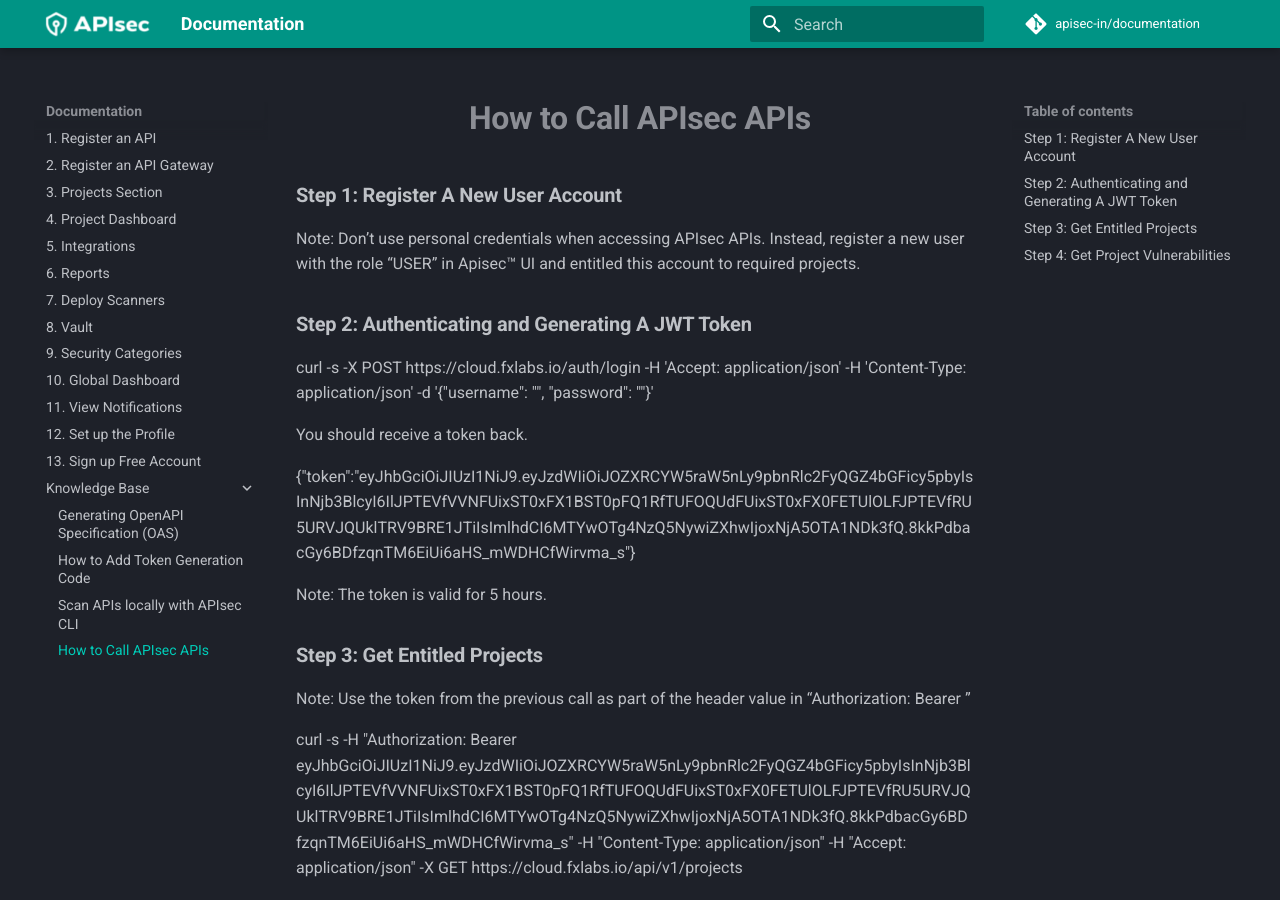
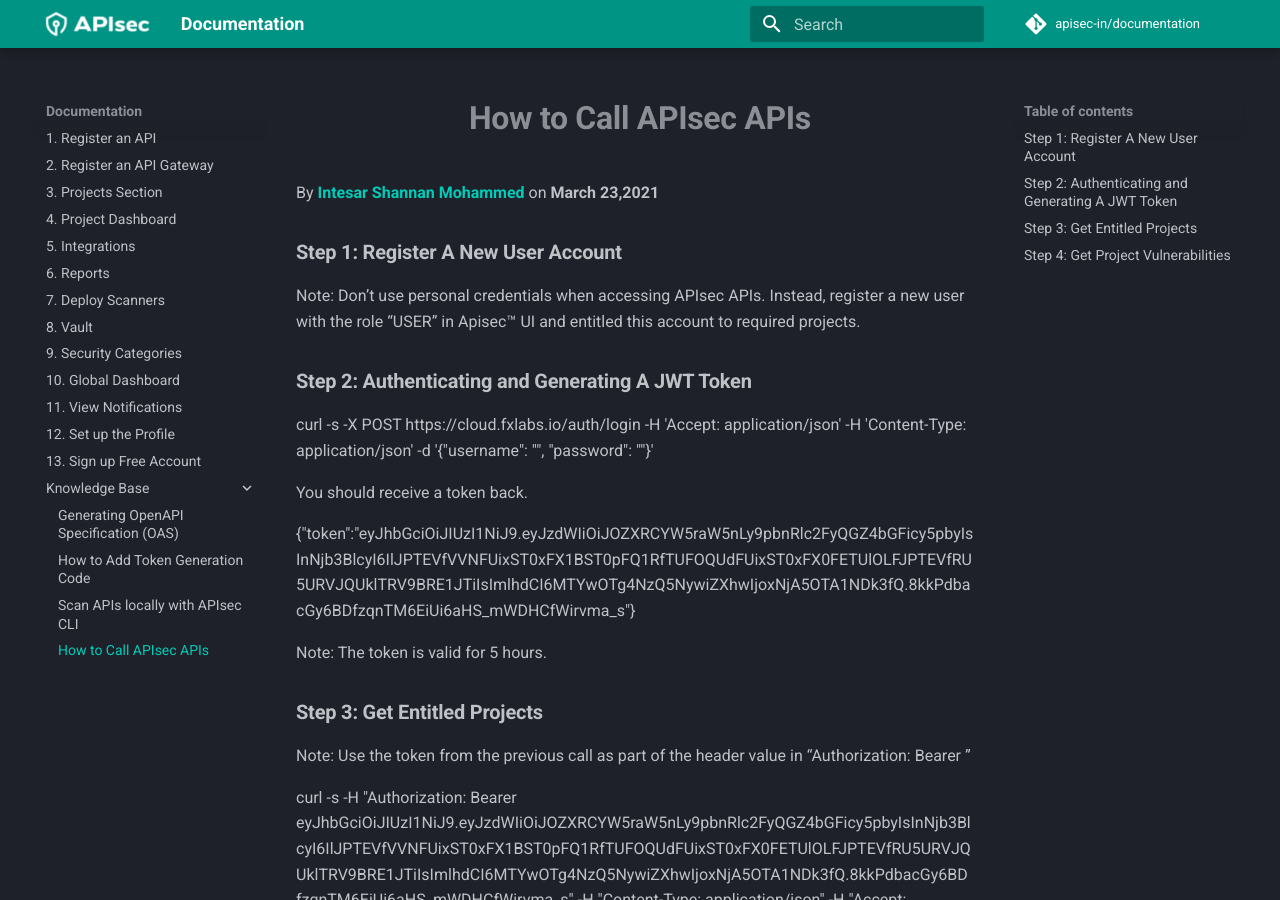
Before and after one commit to apisec-inc/documentation, an MkDocs documentation site: the page built from docs/Call APIsec APIs.md, in a window 1280 px wide and 900 px high. Built offline with MkDocs 1.6.1 and Material for MkDocs 9.7.7, drawn with Linux system fonts in a browser that asks for light colours; comment, search, counter and statistics services are not loaded; some of the changed text lies outside the part shown.

Commit message:
Update Call APIsec APIs.md

```diff
--- a/docs/Call APIsec APIs.md
+++ b/docs/Call APIsec APIs.md
@@ -1,4 +1,6 @@
 <h1 align="center"> <b> How to Call APIsec APIs </b> </h1>
+
+   By **[Intesar Shannan Mohammed](https://github.com/intesar)** on **March 23,2021**
 
 ### **Step 1: Register A New User Account**
 
```
Also changed, not shown: other parts of docs/Call APIsec APIs.md (+0 -3 lines).
